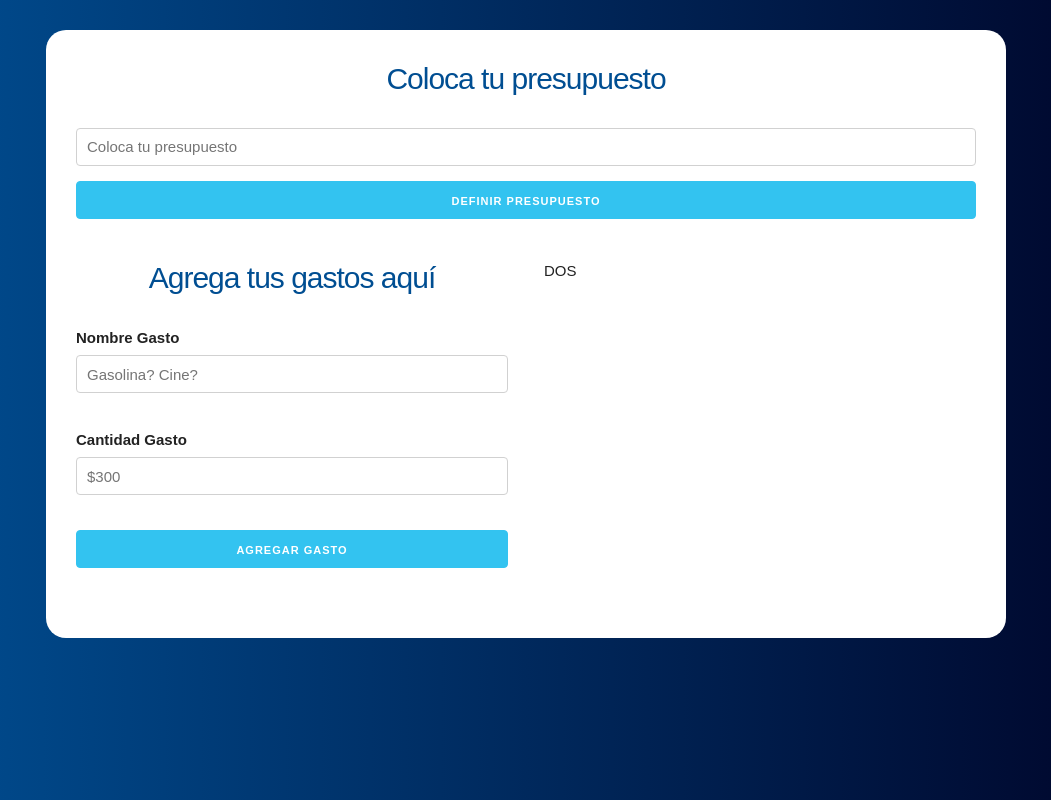
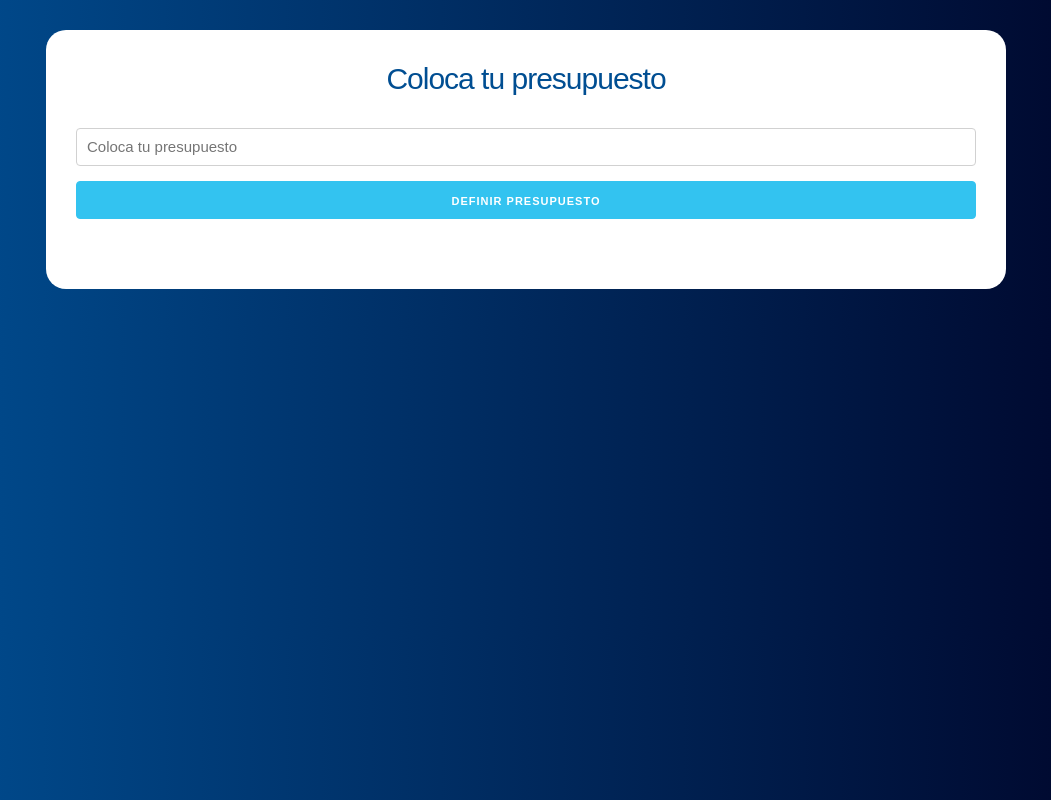
Before and after one commit to 10063987/presupuesto, a React (Create React App) app: page / in a window 1280 px wide. Shown: the whole page, without its empty margins (114-1165 px from the left). Built offline with nearby package versions, Linux system fonts and the light colour scheme.

Commit message:
Carga condicional de componente entre Pregunta y Formulario

```diff
--- a/src/App.js
+++ b/src/App.js
@@ -8,18 +8,21 @@ function App() {
   // Se define un estado para presupuesto inicial y el restante después de hacer gastos
   const [presupuesto, guardarPresupuesto] = useState(0)
   const [restante, guardarRestante] = useState(0)
+  const [mostrarpregunta, actualizarPregunta] = useState(true)
 
   return (
       <div className="container">
         <header>
           <div className="contenido-principal contenido ">
-            {presupuesto ? null :
+            { mostrarpregunta ?
+              (
                 <Pregunta
                 guardarPresupuesto = {guardarPresupuesto}
                 guardarRestante = {guardarRestante}
+                actualizarPregunta = {actualizarPregunta}
                 />
-            }
-
+              ) :
+              (
                 <div className="row">
                   <div className="one-half column">
                     <Formulario />
@@ -28,6 +31,9 @@ function App() {
                     DOS
                   </div>
                 </div>
+              )
+            }
+
           </div>
         </header>
       </div>
--- a/src/components/Pregunta.js
+++ b/src/components/Pregunta.js
@@ -1,7 +1,7 @@
 import React, { Fragment, useState } from 'react';
 import Error from './Error'
 
-const Pregunta = ({guardarPresupuesto, guardarRestante}) => {
+const Pregunta = ({guardarPresupuesto, guardarRestante, actualizarPregunta}) => {
 
     const [cantidad, guardarCantidad] = useState(0)
     const [error, guardarError] = useState(false)
@@ -25,6 +25,7 @@ const Pregunta = ({guardarPresupuesto, guardarRestante}) => {
         // Alamacenar presupuesto y restante
         guardarPresupuesto(cantidad)
         guardarRestante(cantidad)
+        actualizarPregunta(false)
 
 
     }
```
Lines whose indentation alone changed are shown as unchanged.
